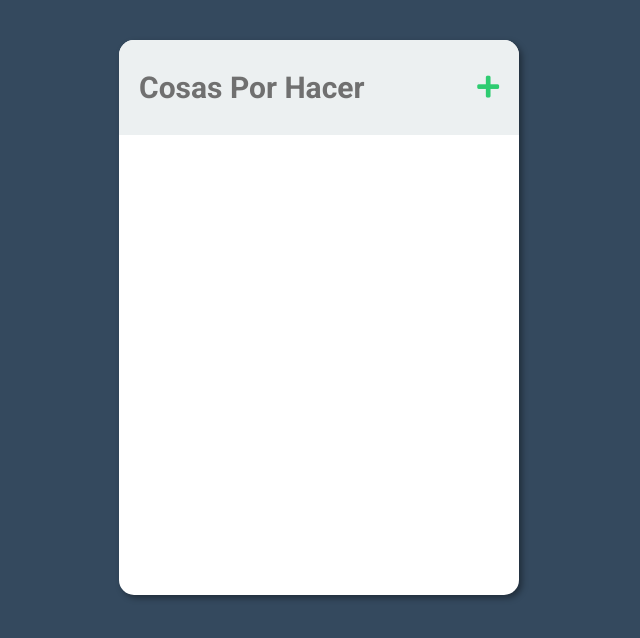
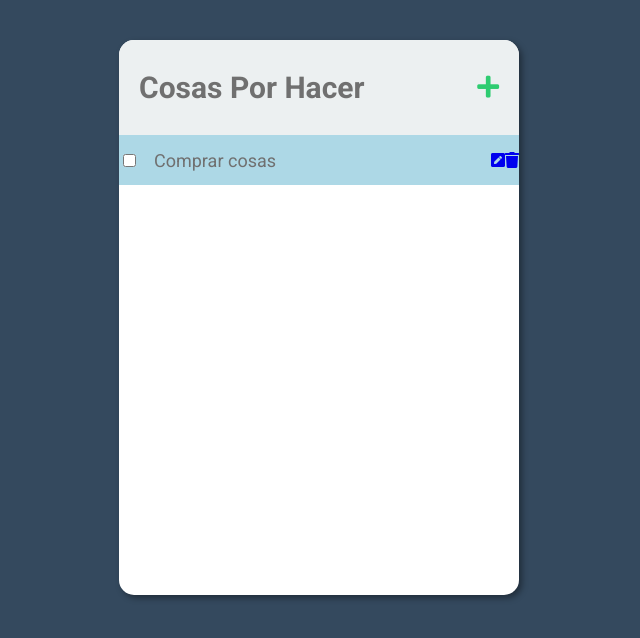
Before and after one commit to fabian0896/AppToDos, a React (Create React App) app: page / in a window 1280 px wide. Shown: the top 638 px of the page, without its empty margins (321-961 px from the left). Built offline with nearby package versions, Linux system fonts and the light colour scheme.

Commit message:
creando el componente de tareas

```diff
--- a/src/App.js
+++ b/src/App.js
@@ -1,12 +1,14 @@
 import React, { Component } from 'react';
 import './App.css';
 import Header from './header/header';
+import Task from './Task/Task'
 
 class App extends Component {
   render() {
     return (
       <div className="App">
           <Header  />
+          <Task task="Comprar cosas "/>
       </div>
     );
   }
--- /dev/null
+++ b/src/Task/Task.css
@@ -0,0 +1,19 @@
+.Task{
+    min-height: 50px;
+    width: 100%;
+    background: lightblue;
+    display: flex;
+    align-items: center;
+    justify-content: space-between;
+}
+
+.Task-content{
+    font-size: 18px;
+    color: #707070;
+    display: flex;
+    align-items: center;
+}
+
+.Task-content span{
+    margin-left: 15px;
+}
--- /dev/null
+++ b/src/Task/Task.js
@@ -0,0 +1,21 @@
+import React from 'react';
+import './Task.css';
+
+class Task extends React.Component{
+    render(){
+        return(
+            <div className="Task">
+                <div className="Task-content">
+                    <input type="checkbox" name="" id=""/>
+                    <span className="Task-text">{ this.props.task }</span>
+                </div>
+                <div className="Task-actions">
+                    <a className="Task-edit" href="#"><i class="fas fa-pen-square"></i></a>
+                    <a className="Task-delete" href="#"><i className="fas fa-trash"></i></a>
+                </div>
+            </div>
+        )
+    }
+}
+
+export default Task;
```
Also changed, not shown: src/TaskList/taskList.js (added, +13 -0 lines), src/TaskList/taskList.css (added).
